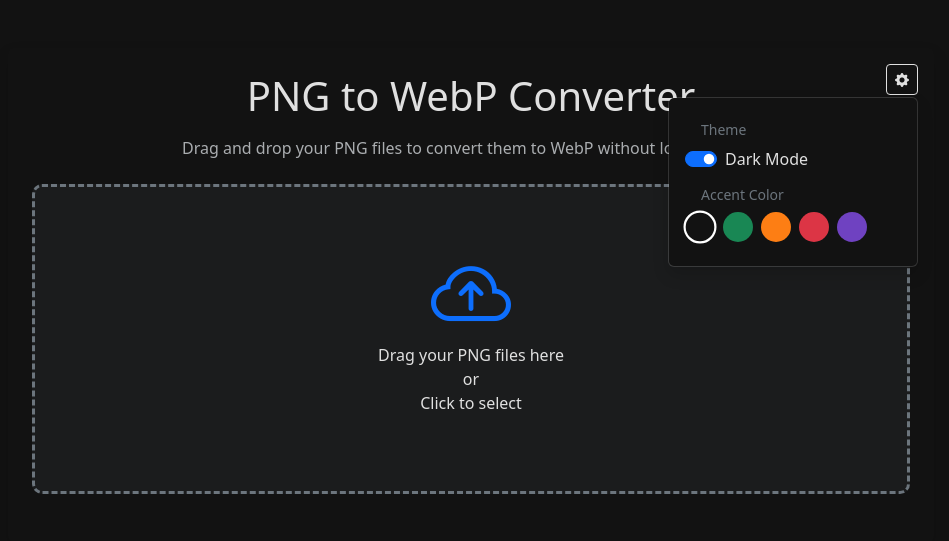
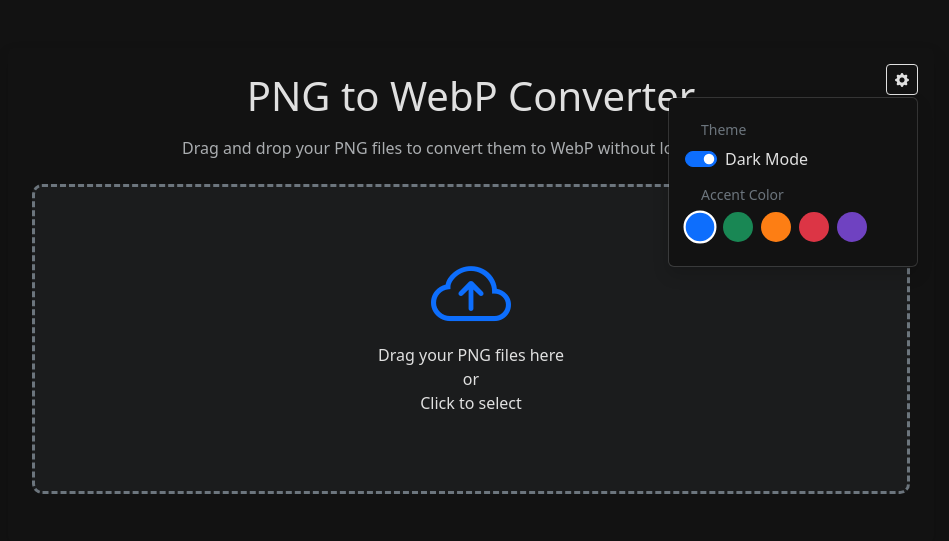
Before and after one commit to chumbed10s/simple-png-to-webp, a Flask app: page / in a window 1280 px wide, after a click that opens the changed part. Shown: the top 541 px of the page, without its empty margins (169-1118 px from the left). Run offline with Flask 3, Linux system fonts and the light colour scheme; some libraries are stand-ins or nearby versions.

Commit message:
Fixed color picker background-color

```diff
--- a/static/css/style.css
+++ b/static/css/style.css
@@ -141,6 +141,7 @@
 }
 
 .color-btn.active {
+    background-color: var(--theme-primary);
     border-color: #fff;
     transform: scale(1.1);
 }
```
